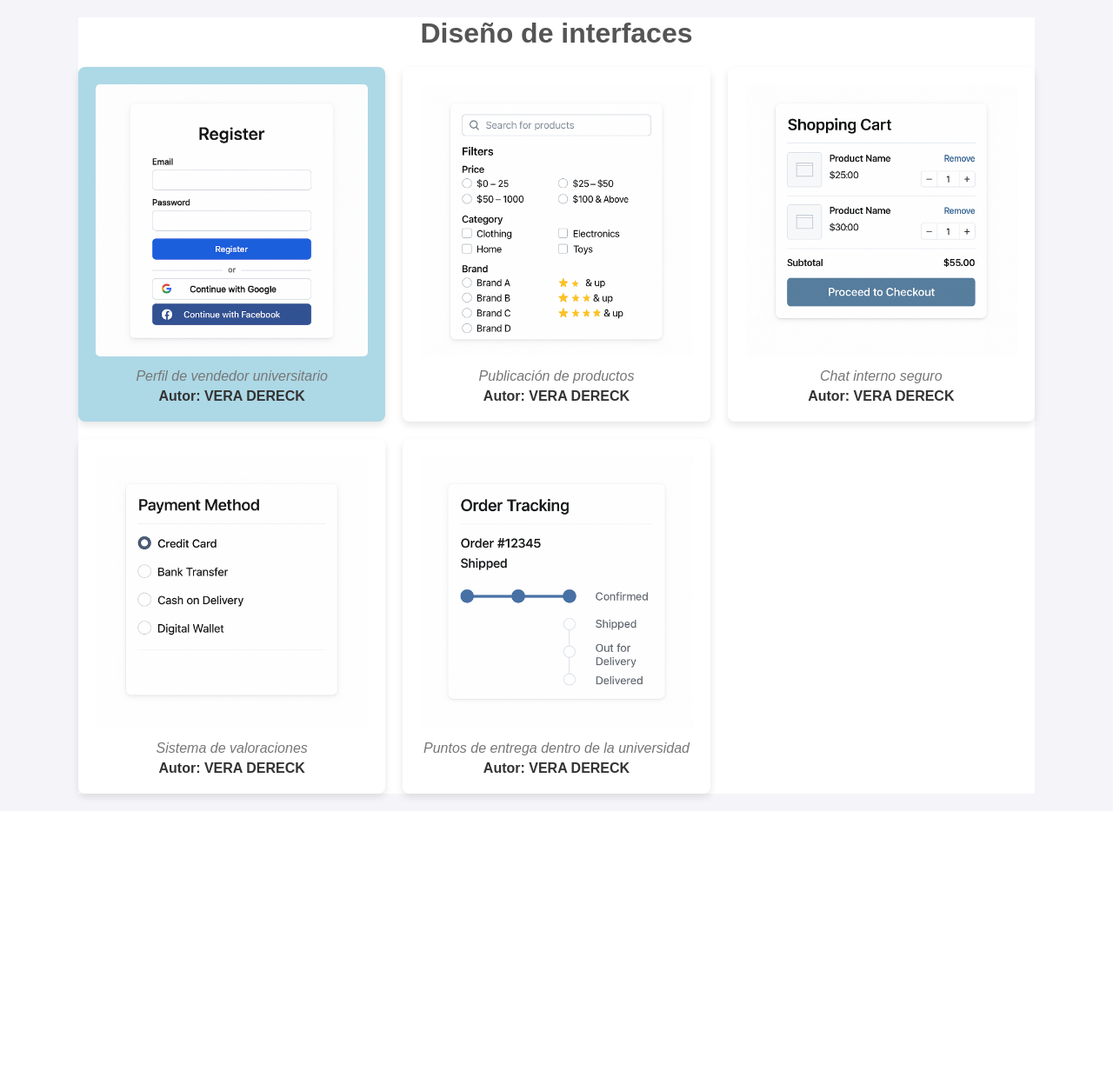
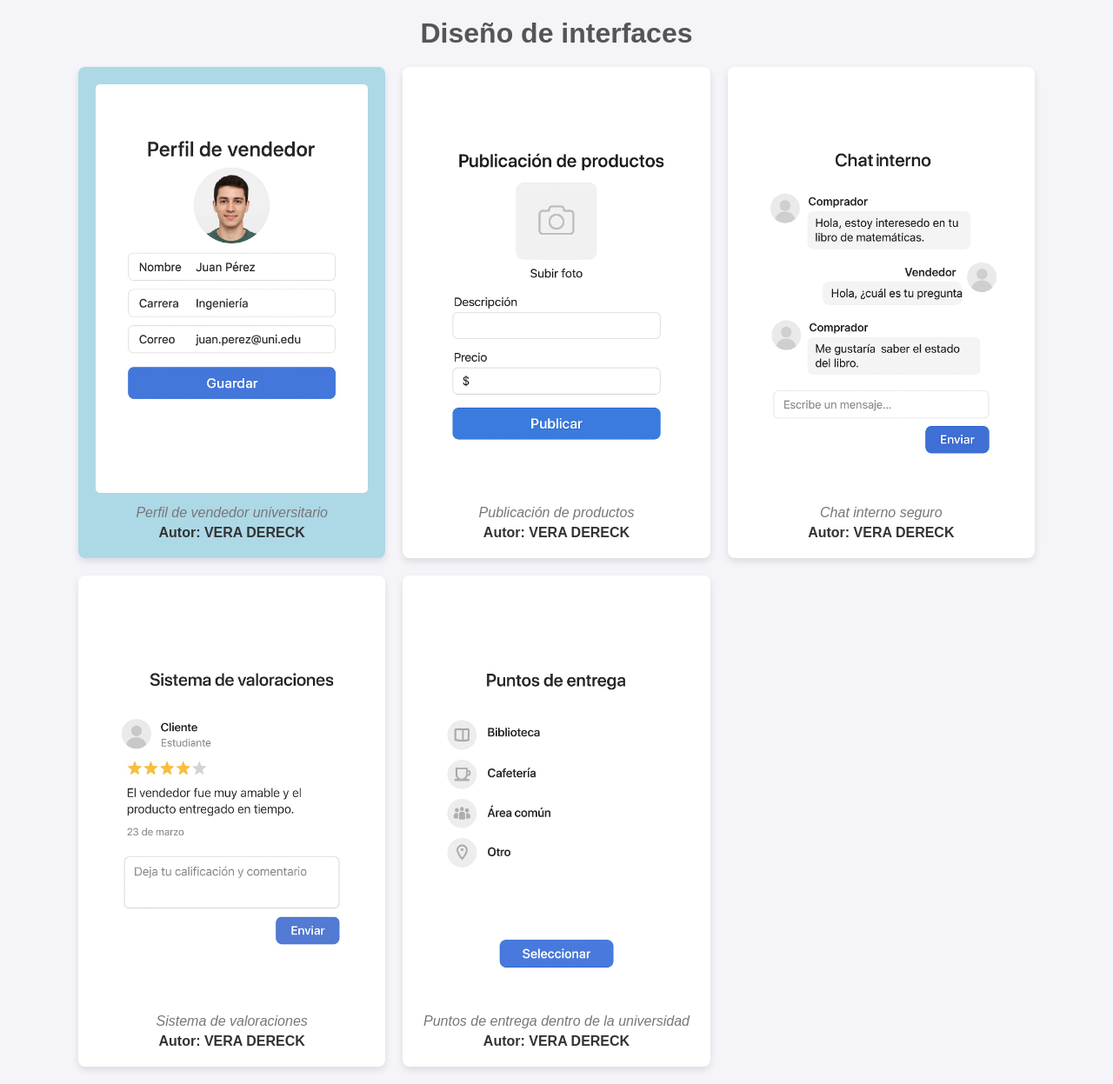
Before and after one commit to Joshueespi60/Historiasdeusuario, a PHP site: page /labelsdisenos/disenodereck.php in a window 1280 px wide. Shown: the part 177-1424 px from the top of the page at 87% size. Before the commit the page ends 1100 px from the top, so only its background shows below. Run offline with PHP 8.4, Linux system fonts and the light colour scheme.

Commit message:
Nuevos cambios

```diff
--- a/css/labels.css
+++ b/css/labels.css
@@ -1,11 +1,7 @@
 /* =========================
    Tabs base
    ========================= */
-.tab-section {
-  display: none;
-  background: #fff;
-  scroll-margin-top: 80px; /* evita que el header tape el título */
-}
+
 .tab-section.active {
   display: block;
   animation: fadeIn 160ms ease-out;
--- a/labelsdisenos/disenodereck.php
+++ b/labelsdisenos/disenodereck.php
@@ -30,31 +30,31 @@
             <div class="cards-grid">
 
                 <div class="card card-design-interface" style="background-color: lightblue;">
-                    <img src="../imagenes/3.png" alt="Diseño de interfaz de login">
+                    <img src="../imagenes/23.jpg" alt="Diseño de interfaz de login">
                     <div class="card-description">Perfil de vendedor universitario</div>
                     <div class="card-author">Autor: VERA DERECK</div>
                 </div>
 
                 <div class="card card-design-interface">
-                    <img src="../imagenes/4.png" alt="Diseño de la página principal">
+                    <img src="../imagenes/24.jpg" alt="Diseño de la página principal">
                     <div class="card-description">Publicación de productos</div>
                     <div class="card-author">Autor: VERA DERECK</div>
                 </div>
 
                 <div class="card card-design-interface">
-                    <img src="../imagenes/5.png" alt="Diseño de la página de productos">
+                    <img src="../imagenes/25.jpg" alt="Diseño de la página de productos">
                     <div class="card-description">Chat interno seguro</div>
                     <div class="card-author">Autor: VERA DERECK</div>
                 </div>
 
                 <div class="card card-design-interface">
-                    <img src="../imagenes/6.png" alt="Diseño de carrito de compras">
+                    <img src="../imagenes/26.jpg" alt="Diseño de carrito de compras">
                     <div class="card-description">Sistema de valoraciones</div>
                     <div class="card-author">Autor: VERA DERECK</div>
                 </div>
 
                 <div class="card card-design-interface">
-                    <img src="../imagenes/7.png" alt="Diseño del perfil de usuario">
+                    <img src="../imagenes/27.jpg" alt="Diseño del perfil de usuario">
                     <div class="card-description">Puntos de entrega dentro de la universidad</div>
                     <div class="card-author">Autor: VERA DERECK</div>
                 </div>
```
Also changed, not shown: imagenes/23.jpg (added), imagenes/24.jpg (added), imagenes/25.jpg (added), imagenes/26.jpg (added), imagenes/27.jpg (added).
